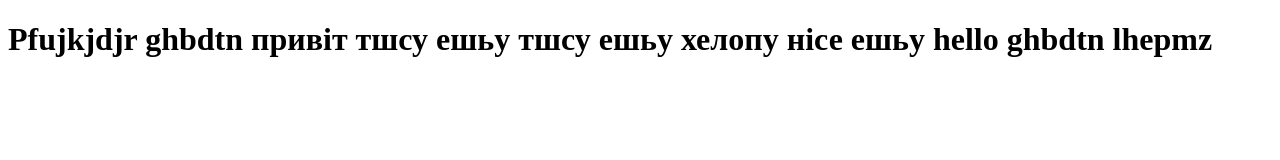
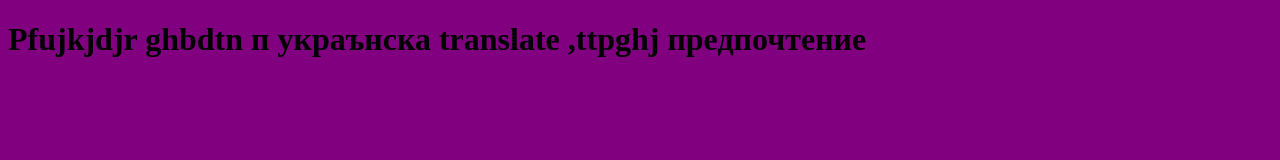
Before and after one commit to IvanOny/github-for-the-start, a plain HTML site: page index.html in a window 1280 px wide. Drawn offline with Linux system fonts and the light colour scheme.

Commit message:
изменил фон на фиолетовый

```diff
--- a/index.html
+++ b/index.html
@@ -8,7 +8,7 @@
 </head>
 <body>
 
-<h1>Pfujkjdjr ghbdtn привіт тшсу ешьу тшсу ешьу хелопу нісе ешьу  hello ghbdtn lhepmz  </h1>
+<h1>Pfujkjdjr ghbdtn п украънска translate ,ttpghj предпочтение </h1>
 
 </body>
 </html>
--- a/style.css
+++ b/style.css
@@ -0,0 +1,3 @@
+body {
+    background-color: purple;
+}
```
